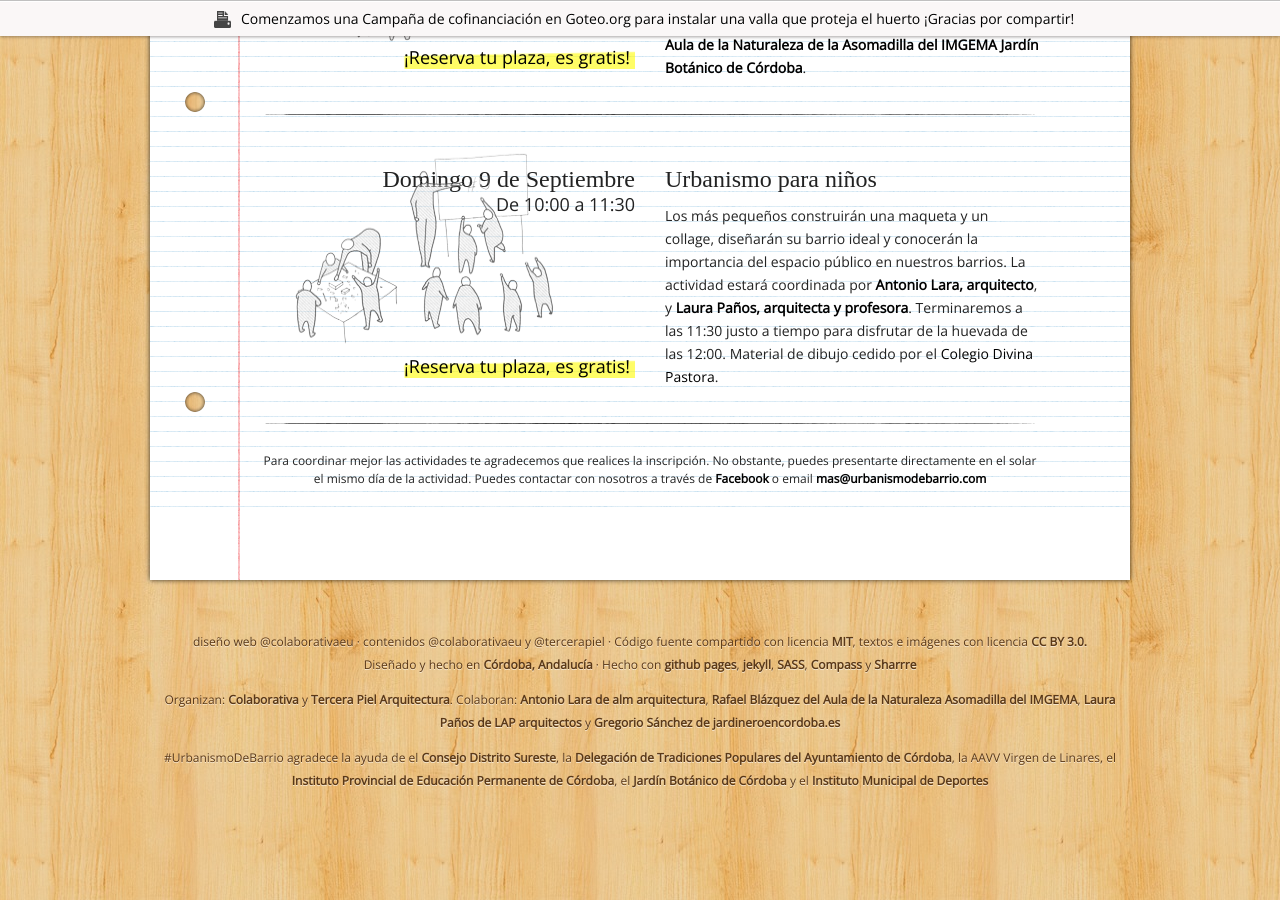
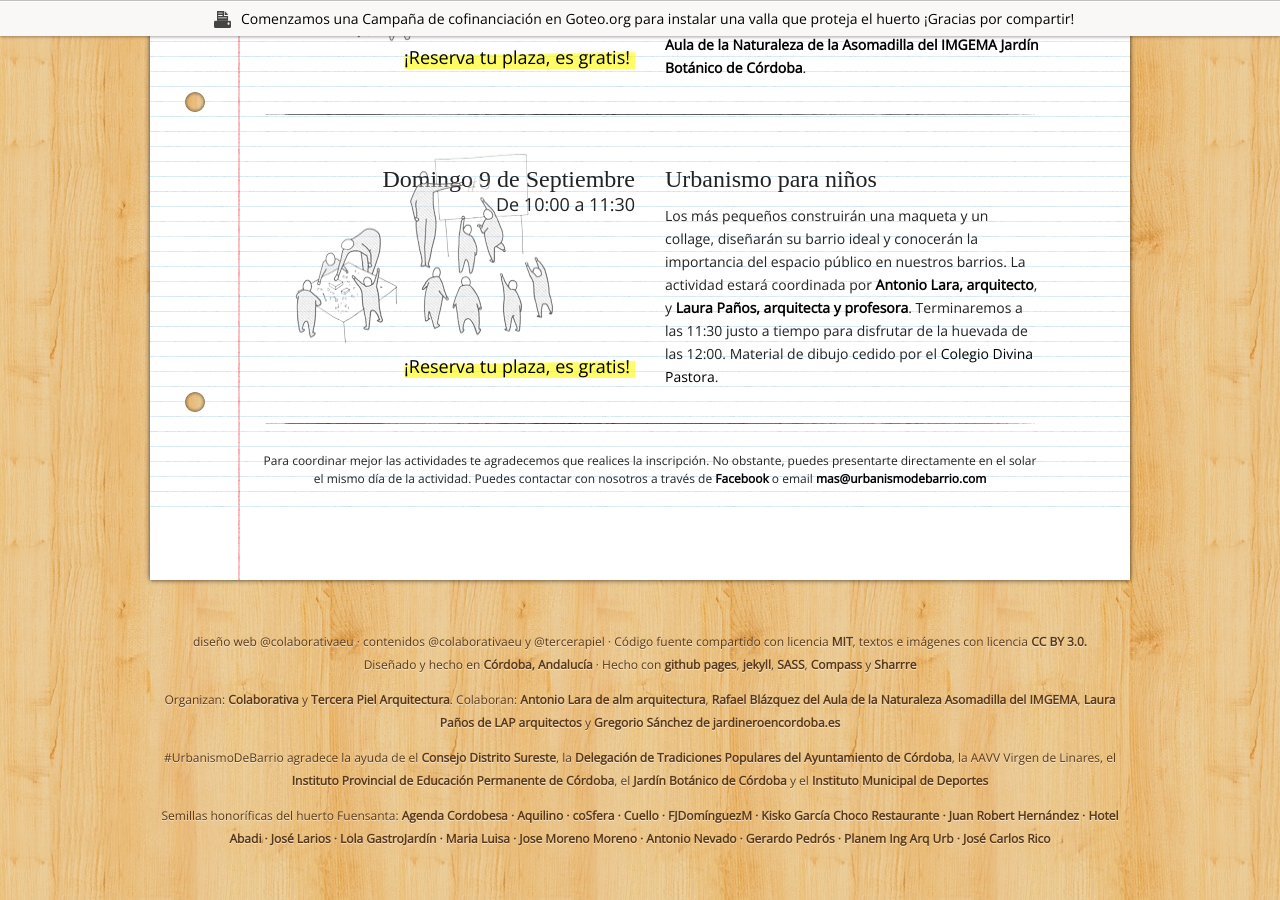
Before and after one commit to colaborativa/urbanismodebarrio.com, a Jekyll site: the page built from index.md, in a window 1280 px wide and 900 px high, scrolled down 1898 px. Built offline with Jekyll 4.4.1, drawn with Linux system fonts in a browser that asks for light colours; nearby versions of some CDN libraries; some web fonts are replaced; comment, search, counter and statistics services are not loaded.

Commit message:
actualizacion semillas honorificas

```diff
--- a/_layouts/default.html
+++ b/_layouts/default.html
@@ -82,6 +82,7 @@
 			<p>{{ page.footer }}</p>
 			<p>{{ page.creditos.organizan }}</p>
 			<p>{{ page.creditos.colaboran }}</p>
+			<p>Semillas honoríficas del huerto Fuensanta: <b>Agenda Cordobesa · Aquilino · coSfera · Cuello · FJDomínguezM · Kisko García Choco Restaurante · Juan Robert Hernández · Hotel Abadi · José Larios · Lola GastroJardín · Maria Luisa · Jose Moreno Moreno · Antonio Nevado · Gerardo Pedrós · Planem Ing Arq Urb · José Carlos Rico</b></p>
 		</footer>
 		<script src="//ajax.googleapis.com/ajax/libs/jquery/1.8.0/jquery.min.js"></script>
 		<script>window.jQuery || document.write('<script src="js/vendor/jquery-1.8.0.min.js"><\/script>')</script>
```
Also changed, not shown: 1 other file.
